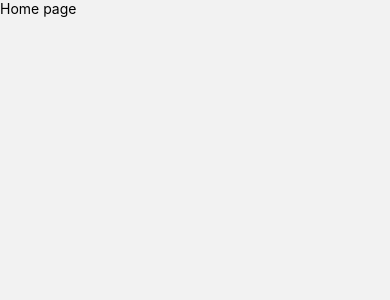
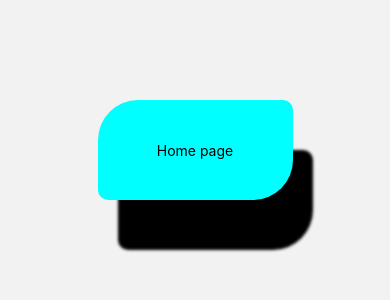
Before and after one commit to Isa1asN/harbinder-rnative, a React Native app: screen /home in a window 390 px wide. Shown: the top 300 px of the page. Built offline with nearby package versions, Linux system fonts and the light colour scheme.

Commit message:
changes...

```diff
--- a/App.js
+++ b/App.js
@@ -16,11 +16,11 @@ export default function App() {
   );
 }
 
-const styles = StyleSheet.create({
-  container: {
-    flex: 1,
-    backgroundColor: '#fff',
-    alignItems: 'center',
-    justifyContent: 'center',
-  },
-});
+// const styles = StyleSheet.create({
+//   container: {
+//     flex: 1,
+//     backgroundColor: '#fff',
+//     alignItems: 'center',
+//     justifyContent: 'center',
+//   },
+// });
--- a/screens/Home.jsx
+++ b/screens/Home.jsx
@@ -1,10 +1,40 @@
-import { View, Text } from 'react-native'
+import { View, Text, StyleSheet } from 'react-native'
 import React from 'react'
+import { StatusBar } from 'expo-status-bar'
+
+const style = StyleSheet.create({
+  text : {
+    marginTop : 100,
+    color : 'red',
+    backgroundColor:'cyan',
+    width:'50%',
+    alignSelf:'center',
+    height: 100,
+    justifyContent:'center',
+    alignItems:'center',
+    borderTopLeftRadius:40,
+    borderBottomEndRadius:40,
+    borderTopRightRadius:10,
+    borderBottomLeftRadius:10,
+    shadowColor:'#000',
+    shadowOpacity:1,
+    shadowOffset : {
+      width : 20,
+      height : 50
+    },
+    shadowRadius: 3,
+    elevation:30
+
+  }
+})
 
 const Home = () => {
   return (
     <View>
-      <Text>Home page</Text>
+      <StatusBar animated={true} backgroundColor='black'/>
+      <View style={style.text}>
+        <Text>Home page</Text>
+      </View>
     </View>
   )
 }
```
